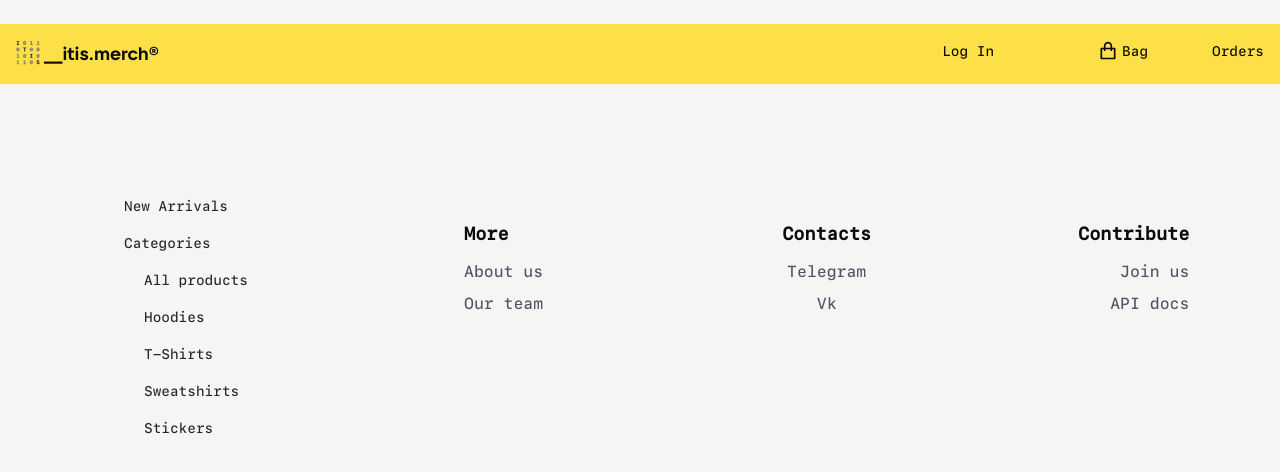
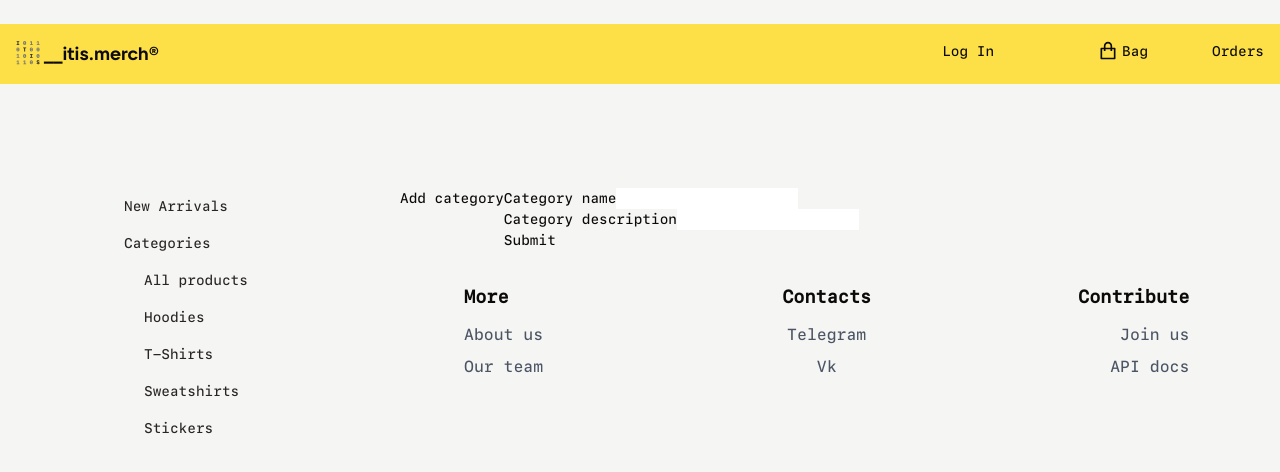
Before and after one commit to itis-merch/client, a Vue app: page /admin-panel/category in a window 1280 px wide. Shown: the top 472 px of the page. Built offline with nearby package versions, Linux system fonts and the light colour scheme.

Commit message:
feat: add category

```diff
--- a/src/router/index.js
+++ b/src/router/index.js
@@ -4,6 +4,7 @@ import loginView from "@/views/LoginView.vue";
 import RegistrationView from "@/views/RegistrationView.vue";
 import AdminPanelView from '@/views/AdminPanelView.vue'
 import EditCategoryView from '@/views/EditCategoryView.vue'
+import AddCategoryView from '@/views/AddCategoryView.vue'
 
 const router = createRouter({
   history: createWebHistory(import.meta.env.BASE_URL),
@@ -37,9 +38,14 @@ const router = createRouter({
       component: AdminPanelView
     },
     {
-      path: '/admin-pane/category/:id',
+      path: '/admin-panel/category/:id',
       name: 'edit-category',
       component: EditCategoryView
+    },
+    {
+      path: '/admin-panel/category',
+      name: 'add-category',
+      component: AddCategoryView
     }
   ]
 })
--- /dev/null
+++ b/src/views/AddCategoryView.vue
@@ -0,0 +1,52 @@
+<template>
+  <div class="flex flex-row">
+    <h4>Add category</h4>
+    <form>
+      <div> <!-- form group -->
+        <label>Category name</label>
+        <input type="text" v-model="name" required>
+      </div>
+
+      <div> <!-- form group -->
+        <label>Category description</label>
+        <input type="text" v-model="description" required>
+      </div>
+      <button type="button" @click="addCategory">Submit</button>
+    </form>
+  </div>
+</template>
+
+<script>
+import axios from "axios";
+
+export default {
+  data() {
+    return {
+      baseUrl: 'http://45.9.73.210:8080/api/v1/categories/',
+      name: '',
+      description: '',
+    }
+  },
+  methods: {
+    addCategory() {
+      const newCategory = {
+        name: this.name,
+        description: this.description
+      }
+
+      try {
+        axios.post(this.baseUrl, newCategory, {
+          headers: {
+            'Authorization': 'Bearer ' + localStorage.getItem('jwtToken'),
+            'Content-Type': 'application/json'
+          }
+        }).then((response) => {
+          console.log(response)
+        })
+      } catch(error) {
+        console.log(error)
+      }
+    }
+  }
+}
+</script>
```
